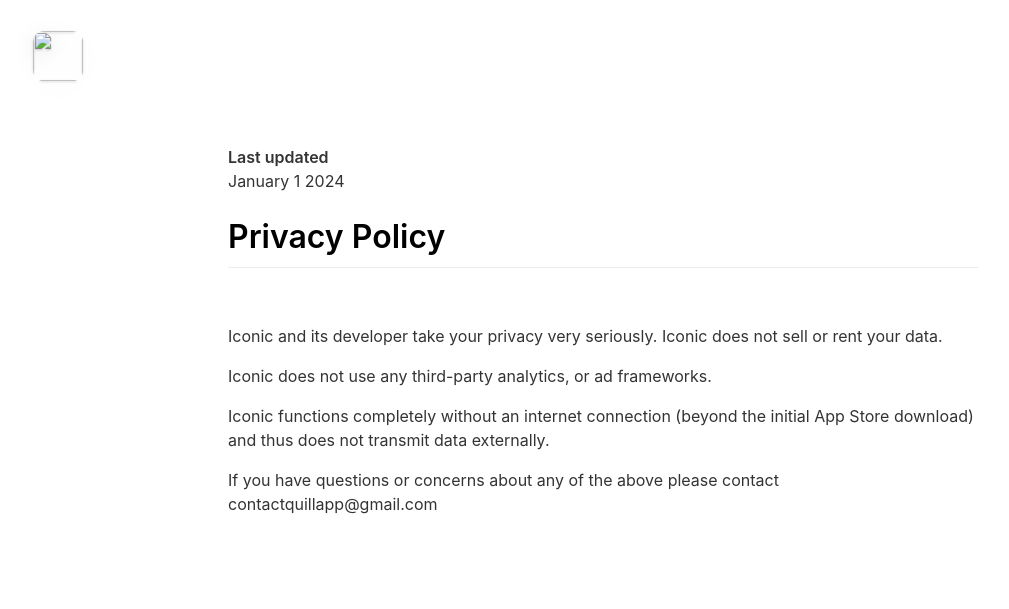
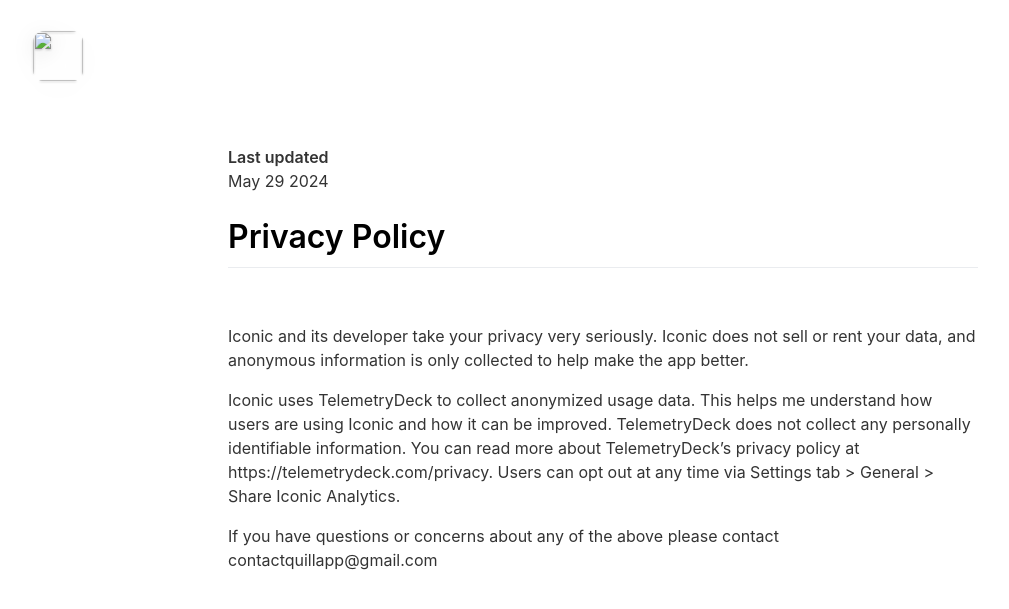
Before and after one commit to appsmithapp/appsmithapp.github.io, a Jekyll site: the page built from _pages/privacypolicy.md, in a window 1280 px wide. Shown: the top 609 px of the page, without its empty margins (37-1046 px from the left). Built offline with Jekyll 4.4.1, drawn with Linux system fonts in a browser that asks for light colours; nearby versions of some CDN libraries.

Commit message:
Update privacypolicy.md

```diff
--- a/_pages/privacypolicy.md
+++ b/_pages/privacypolicy.md
@@ -5,16 +5,14 @@ include_in_header: false
 ---
 
 **Last updated**
-January 1 2024
+May 29 2024
 
 # Privacy Policy
 
 <br>
 
-Iconic and its developer take your privacy very seriously. Iconic does not sell or rent your data.
+Iconic and its developer take your privacy very seriously. Iconic does not sell or rent your data, and anonymous information is only collected to help make the app better.
 
-Iconic does not use any third-party analytics, or ad frameworks.
-
-Iconic functions completely without an internet connection (beyond the initial App Store download) and thus does not transmit data externally.
+Iconic uses TelemetryDeck to collect anonymized usage data. This helps me understand how users are using Iconic and how it can be improved. TelemetryDeck does not collect any personally identifiable information. You can read more about TelemetryDeck’s privacy policy at https://telemetrydeck.com/privacy. Users can opt out at any time via Settings tab > General > Share Iconic Analytics.
 
 If you have questions or concerns about any of the above please contact contactquillapp@gmail.com
```
